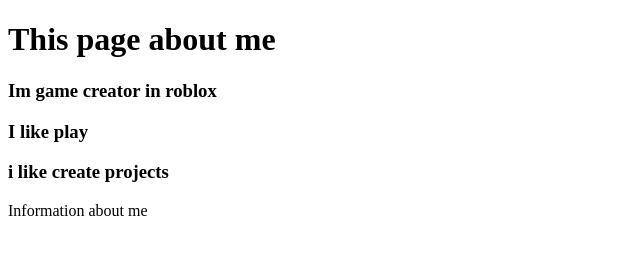
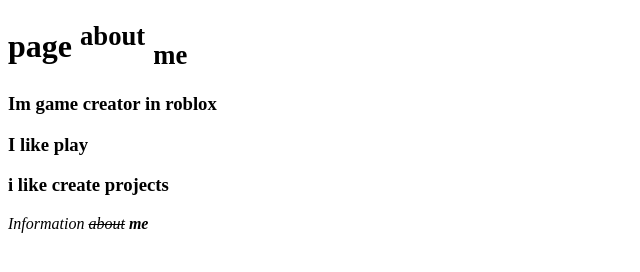
Before and after one commit to friendsfrief/friendsgrief, a plain HTML site: page aboutPage.html in a window 1280 px wide. Shown: the whole page, without its empty margins (0-640 px from the left). Drawn offline with Linux system fonts and the light colour scheme.

```diff
--- a/aboutPage.html
+++ b/aboutPage.html
@@ -6,10 +6,10 @@
 </head>
 
 <body>
-    <h1>This page about me</h1>
+    <h1></sub>page</sub> <sup>about</sup> <sub>me</sub></h1>
     <h3>Im game creator in roblox</h3>
     <h3>I like play</h3>
     <h3>i like create projects</h3>
-    <p>Information about me</p>
+    <p><i>Information <del>about</del> <b>me</b></i></p>
 </body>
 </html>
```
